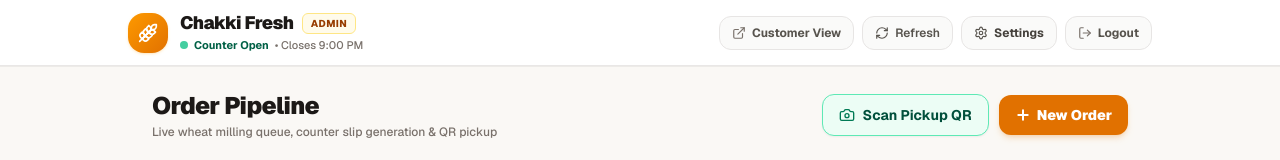
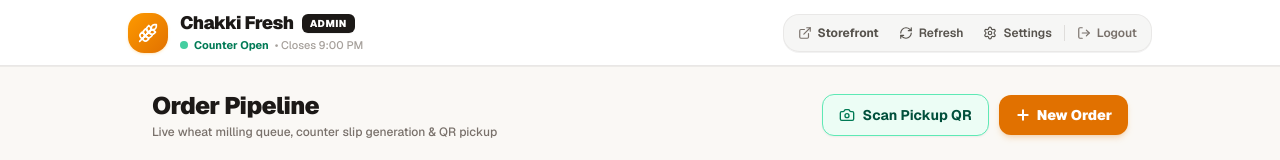
Before and after one commit to huzaifa-vu/atta-chakki-nextjs, a Next.js app: page /admin in a window 1280 px wide. Shown: the top 160 px of the page. Built offline with nearby package versions, Linux system fonts and the light colour scheme; no server answers; the database is empty.

Commit message:
feat(admin): polish admin navbar toolbar, shop status line, and redesign order card header into balanced 2-row layout

```diff
--- a/src/app/admin/page.tsx
+++ b/src/app/admin/page.tsx
@@ -327,7 +327,7 @@ export default function AdminDashboardPage() {
       <header className="sticky top-0 z-30 bg-white/95 backdrop-blur-md border-b border-stone-200/90 shadow-2xs px-3 sm:px-6 py-2.5 sm:py-3 w-full">
         <div className="max-w-5xl mx-auto flex items-center justify-between gap-2 sm:gap-4 min-w-0">
           {/* Left: Brand Identity with Live Status Indicator */}
-          <div className="flex items-center gap-2 sm:gap-3 min-w-0 flex-1">
+          <div className="flex items-center gap-2.5 sm:gap-3 min-w-0 flex-1">
             <div className="w-9 h-9 sm:w-10 sm:h-10 rounded-2xl bg-gradient-to-br from-amber-500 to-amber-600 text-white flex items-center justify-center shadow-sm shadow-amber-500/20 shrink-0">
               <Wheat className="w-5 h-5" />
             </div>
@@ -336,58 +336,58 @@ export default function AdminDashboardPage() {
                 <h1 className="text-sm sm:text-lg font-black text-stone-900 tracking-tight leading-tight truncate">
                   {settings?.shop_name || 'Chakki Fresh'}
                 </h1>
-                <span className="text-[9px] sm:text-[10px] font-extrabold uppercase bg-amber-50 text-amber-800 border border-amber-200 px-1.5 sm:px-2 py-0.5 rounded-md tracking-wider shrink-0">
+                <span className="text-[9px] sm:text-[10px] font-black uppercase bg-stone-900 text-white px-1.5 sm:px-2 py-0.5 rounded-md tracking-wider shrink-0 shadow-2xs">
                   Admin
                 </span>
               </div>
-              <div className="flex items-center gap-1.5 sm:gap-2 mt-0.5 text-[11px] text-stone-500 font-medium min-w-0">
+              <div className="flex items-center gap-1.5 mt-0.5 text-[11px] text-stone-500 font-medium min-w-0">
                 <span className="flex items-center gap-1.5 min-w-0 truncate">
                   <span
                     className={`w-2 h-2 rounded-full shrink-0 ${
                       shopStatus.isOpen ? 'bg-emerald-500 animate-pulse' : 'bg-amber-500'
                     }`}
                   />
-                  <span className={`font-bold shrink-0 ${shopStatus.isOpen ? 'text-emerald-800' : 'text-amber-800'}`}>
+                  <span className={`font-bold shrink-0 ${shopStatus.isOpen ? 'text-emerald-700' : 'text-amber-700'}`}>
                     {shopStatus.isOpen
                       ? 'Counter Open'
                       : shopStatus.isBreakActive
                       ? shopStatus.breakLabel || 'Break'
                       : 'Counter Closed'}
                   </span>
-                  <span className="truncate hidden xs:inline sm:inline">
+                  <span className="text-stone-400 truncate">
                     • {shopStatus.isOpen
                       ? `Closes ${formatTime12Hour(shopStatus.todaySchedule?.close)}`
                       : `Opens ${shopStatus.formattedNextOpen}`}
                   </span>
                 </span>
                 {displayRate && (
-                  <>
-                    <span className="hidden md:inline text-stone-300">•</span>
-                    <span className="hidden md:inline truncate">Rate: {currency} {displayRate}/kg</span>
-                  </>
+                  <span className="hidden md:inline text-stone-400 truncate">
+                    • Rate: {currency} {displayRate}/kg
+                  </span>
                 )}
               </div>
             </div>
           </div>
 
-          {/* Right: Sleek, Uniform Action Buttons */}
-          <div className="flex items-center gap-1.5 sm:gap-2 shrink-0">
+          {/* Right: Sleek, Unified Toolbar Capsule */}
+          <div className="flex items-center bg-stone-100/90 p-1 rounded-2xl border border-stone-200/80 shadow-2xs shrink-0">
             {/* Customer Storefront Link (Hidden on mobile for clean breathing room) */}
             <a
               href="/"
               target="_blank"
               rel="noopener noreferrer"
-              className="hidden sm:inline-flex items-center justify-center gap-1.5 text-xs font-bold text-stone-600 hover:text-stone-900 bg-stone-50 hover:bg-stone-100 border border-stone-200 px-3 py-2 rounded-xl transition cursor-pointer whitespace-nowrap"
+              className="hidden sm:inline-flex items-center justify-center gap-1.5 text-xs font-bold text-stone-600 hover:text-stone-900 hover:bg-white px-2.5 py-1.5 rounded-xl transition cursor-pointer whitespace-nowrap"
               title="Open customer view in new tab"
             >
               <ExternalLink className="w-3.5 h-3.5 text-stone-500" />
-              <span>Customer View</span>
+              <span>Storefront</span>
             </a>
 
             {/* Refresh Button */}
             <button
+              type="button"
               onClick={handleRefresh}
-              className="p-2 sm:px-3 sm:py-2 text-stone-600 hover:text-stone-900 bg-stone-50 hover:bg-stone-100 border border-stone-200 rounded-xl transition cursor-pointer flex items-center justify-center gap-1.5 text-xs font-semibold whitespace-nowrap"
+              className="p-1.5 sm:px-2.5 sm:py-1.5 text-stone-600 hover:text-stone-900 hover:bg-white rounded-xl transition cursor-pointer flex items-center justify-center gap-1.5 text-xs font-semibold"
               title="Refresh order pipeline"
             >
               <RefreshCw className={`w-3.5 h-3.5 ${isRefreshing ? 'animate-spin text-amber-600' : ''}`} />
@@ -398,20 +398,23 @@ export default function AdminDashboardPage() {
             <Link
               href="/admin/settings"
               prefetch={true}
-              className="inline-flex items-center justify-center gap-1.5 text-xs font-bold text-stone-700 hover:text-amber-800 bg-stone-50 hover:bg-stone-100 border border-stone-200 p-2 sm:px-3 sm:py-2 rounded-xl transition cursor-pointer whitespace-nowrap"
+              className="p-1.5 sm:px-2.5 sm:py-1.5 text-stone-600 hover:text-amber-800 hover:bg-white rounded-xl transition cursor-pointer flex items-center justify-center gap-1.5 text-xs font-semibold"
               title="Shop Settings & Hours"
             >
               <SettingsIcon className="w-3.5 h-3.5 text-stone-600" />
               <span className="hidden sm:inline">Settings</span>
             </Link>
 
+            <div className="w-px h-4 bg-stone-300/70 mx-0.5" />
+
             {/* Sign Out Button */}
             <button
+              type="button"
               onClick={handleSignOut}
-              className="inline-flex items-center justify-center gap-1.5 text-xs font-bold text-stone-600 hover:text-rose-700 bg-stone-50 hover:bg-rose-50 border border-stone-200 hover:border-rose-200 p-2 sm:px-3 sm:py-2 rounded-xl transition cursor-pointer whitespace-nowrap"
+              className="p-1.5 sm:px-2.5 sm:py-1.5 text-stone-500 hover:text-rose-600 hover:bg-rose-50 rounded-xl transition cursor-pointer flex items-center justify-center gap-1.5 text-xs font-semibold"
               title="Sign Out of Admin Portal"
             >
-              <LogOut className="w-3.5 h-3.5 text-stone-500 hover:text-rose-600" />
+              <LogOut className="w-3.5 h-3.5" />
               <span className="hidden sm:inline">Logout</span>
             </button>
           </div>
@@ -427,14 +430,14 @@ export default function AdminDashboardPage() {
       )}
 
       {/* Main Content Area */}
-      <main suppressHydrationWarning className="flex-1 max-w-5xl w-full mx-auto p-4 sm:p-6 space-y-6 min-w-0">
+      <main suppressHydrationWarning className="flex-1 max-w-5xl w-full mx-auto p-4 sm:p-6 space-y-4 sm:space-y-6 min-w-0">
         {/* Top Header: Pipeline Title & Primary Actions */}
-        <div className="flex flex-col sm:flex-row sm:items-center justify-between gap-3 pb-1 min-w-0">
+        <div className="flex flex-col sm:flex-row sm:items-center justify-between gap-2.5 sm:gap-3 pb-1 min-w-0">
           <div className="min-w-0">
             <h2 className="text-xl sm:text-2xl font-black text-stone-900 tracking-tight truncate">
               Order Pipeline
             </h2>
-            <p className="text-xs text-stone-500 font-medium mt-0.5 truncate sm:whitespace-normal">
+            <p className="text-xs text-stone-500 font-medium mt-0.5 truncate hidden sm:block">
               Live wheat milling queue, counter slip generation & QR pickup
             </p>
           </div>
--- a/src/components/admin/AdminOrderCard.tsx
+++ b/src/components/admin/AdminOrderCard.tsx
@@ -13,6 +13,8 @@ import {
   CheckCircle2,
   Clock,
   ChevronRight,
+  Copy,
+  Banknote,
 } from 'lucide-react';
 import { motion } from 'framer-motion';
 
@@ -71,15 +73,18 @@ export default function AdminOrderCard({
           : 'border-stone-200 shadow-xs'
       }`}
     >
-      <div className="flex items-start justify-between gap-2.5 pb-3 border-b border-stone-100 min-w-0">
-        <div className="flex items-center gap-2 sm:gap-2.5 min-w-0 flex-1">
+      {/* Order Card Header: Clean 2-Row Layout */}
+      <div className="pb-3 border-b border-stone-100 space-y-1.5 min-w-0">
+        {/* Row 1: Who, Token & Pipeline Status */}
+        <div className="flex items-center justify-between gap-2 min-w-0">
+          <div className="flex items-center gap-2 min-w-0 flex-1">
             {/* Multi-Select Checkbox */}
             {onToggleSelect && !isCompleted && (
               <button
                 type="button"
                 disabled={selectionDisabled}
                 onClick={() => onToggleSelect(order.id)}
-              className={`w-5 h-5 sm:w-6 sm:h-6 rounded-lg border-2 flex items-center justify-center transition shrink-0 ${
+                className={`w-5 h-5 rounded-lg border-2 flex items-center justify-center transition shrink-0 ${
                   selectionDisabled
                     ? 'opacity-20 cursor-not-allowed bg-stone-100 border-stone-200 text-transparent'
                     : isSelected
@@ -98,55 +103,68 @@ export default function AdminOrderCard({
               </button>
             )}
 
-          {/* 4-digit PIN Badge - Clean, compact, click to copy */}
+            {/* Customer Name */}
+            <h4 className="font-black text-stone-900 text-sm sm:text-base tracking-tight truncate">
+              {order.customer_name ? order.customer_name : 'Customer'}
+            </h4>
+
+            {/* 4-digit PIN Badge - Clean token chip with tap-to-copy */}
             <button
               type="button"
               onClick={handleCopyPin}
-            className={`inline-flex items-center gap-1 px-2 py-0.5 rounded-lg border text-xs font-mono font-bold transition shrink-0 cursor-pointer active:scale-95 ${
+              className={`inline-flex items-center gap-1 px-1.5 sm:px-2 py-0.5 rounded-lg text-xs font-mono font-bold transition shrink-0 cursor-pointer active:scale-95 ${
                 copiedPin
-                ? 'bg-emerald-50 border-emerald-300 text-emerald-800'
-                : 'bg-stone-100/90 hover:bg-stone-200/80 border-stone-200 text-stone-800'
+                  ? 'bg-emerald-100 text-emerald-800 border border-emerald-300'
+                  : 'bg-stone-100 hover:bg-stone-200/80 border border-stone-200 text-stone-700'
               }`}
               title="Click to copy PIN"
             >
-            <span className="text-[9px] font-extrabold uppercase text-amber-700">
-              PIN
-            </span>
+              <span className="text-[9px] uppercase font-extrabold text-amber-700">PIN</span>
               <span>{copiedPin ? 'Copied' : order.access_code || '---'}</span>
+              {copiedPin ? (
+                <Check className="w-2.5 h-2.5 text-emerald-700 stroke-[3]" />
+              ) : (
+                <Copy className="w-2.5 h-2.5 text-stone-400" />
+              )}
             </button>
+          </div>
 
-          <div className="min-w-0 flex-1">
-            <h4 className="font-extrabold text-stone-900 text-sm truncate">
-              {order.customer_name ? order.customer_name : 'Customer'}
-            </h4>
-            <span suppressHydrationWarning className="text-[11px] text-stone-400 block truncate">
-              {formatDate(order.created_at)}
-            </span>
+          {/* Right: Pipeline Status Badge */}
+          <div className="shrink-0">
+            <StatusBadge status={order.status} size="sm" />
           </div>
         </div>
 
-        {/* Right Group: Status Badge + Payment Toggle Button */}
-        <div className="flex items-center gap-1.5 sm:gap-2 shrink-0 self-start">
-          <StatusBadge status={order.status} size="sm" />
+        {/* Row 2: Metadata (Timestamp) & Payment Toggle */}
+        <div className="flex items-center justify-between gap-2 min-w-0">
+          <div
+            className={`flex items-center gap-1 text-[11px] text-stone-400 font-medium truncate ${
+              onToggleSelect && !isCompleted ? 'pl-7' : ''
+            }`}
+          >
+            <Clock className="w-3 h-3 text-stone-400 shrink-0" />
+            <span suppressHydrationWarning>Received at {formatDate(order.created_at)}</span>
+          </div>
 
+          {/* Payment Status Toggle Button */}
           <button
             type="button"
             onClick={() => onTogglePayment(order.id, order.is_paid)}
-            className={`px-2 py-0.5 sm:px-2.5 sm:py-1 rounded-lg text-[11px] font-bold transition flex items-center gap-1 border cursor-pointer active:scale-95 ${
+            className={`px-2.5 py-0.5 rounded-lg text-[11px] font-bold transition flex items-center gap-1 border cursor-pointer active:scale-95 shrink-0 ${
               order.is_paid
-                ? 'bg-emerald-50 border-emerald-300 text-emerald-800 hover:bg-emerald-100'
-                : 'bg-amber-50 border-amber-300 text-amber-800 hover:bg-amber-100'
+                ? 'bg-emerald-50 hover:bg-emerald-100 border-emerald-300 text-emerald-800'
+                : 'bg-amber-50 hover:bg-amber-100 border-amber-300 text-amber-800'
             }`}
             title="Click to toggle payment status"
           >
             {order.is_paid ? (
               <>
-                <CheckCircle2 className="w-3 h-3 text-emerald-600" />
+                <CheckCircle2 className="w-3 h-3 text-emerald-600 shrink-0" />
                 <span>Paid</span>
               </>
             ) : (
               <>
-                <Clock className="w-3 h-3 text-amber-600" />
+                <Banknote className="w-3 h-3 text-amber-600 shrink-0" />
                 <span>Due</span>
               </>
             )}
```
Lines whose indentation alone changed are shown as unchanged.
